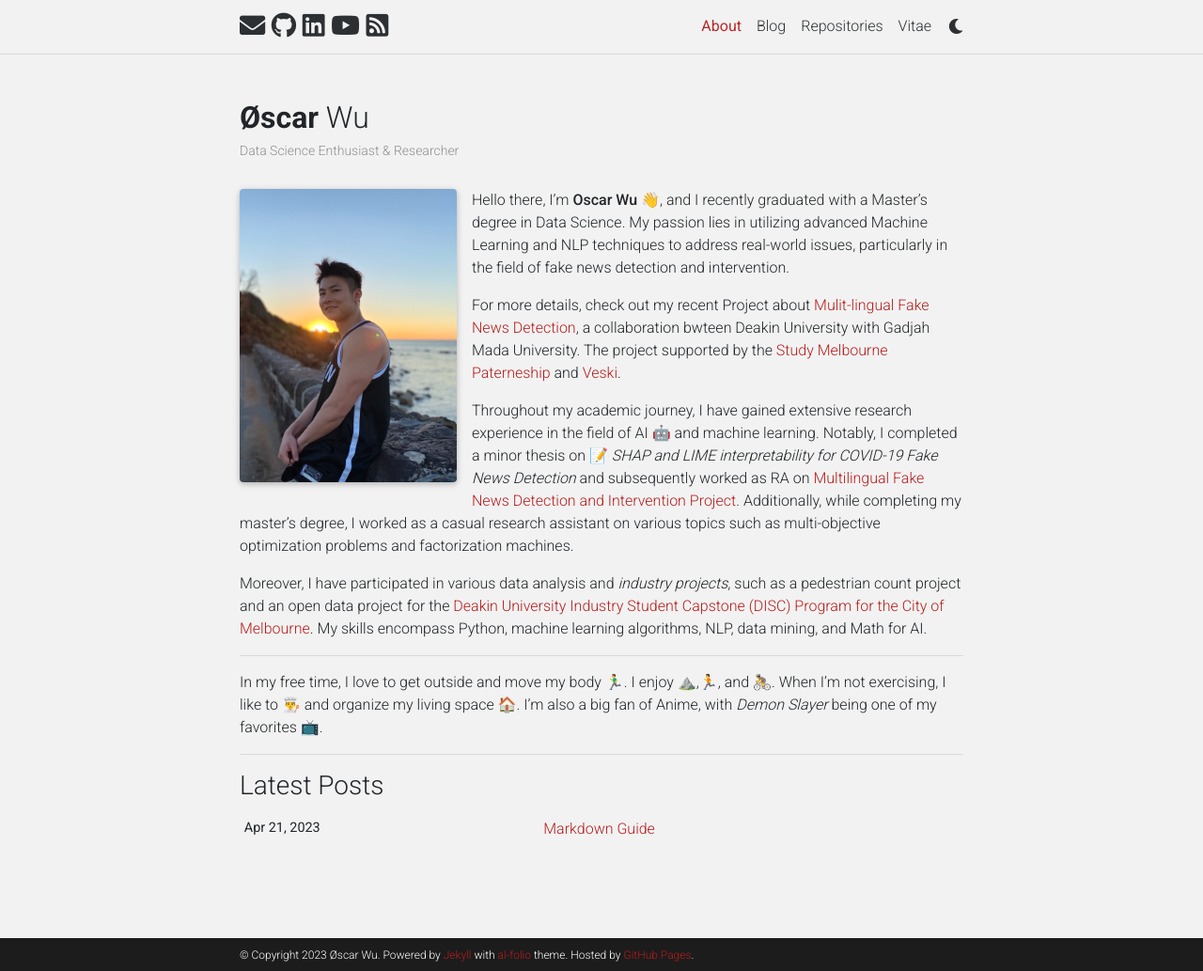
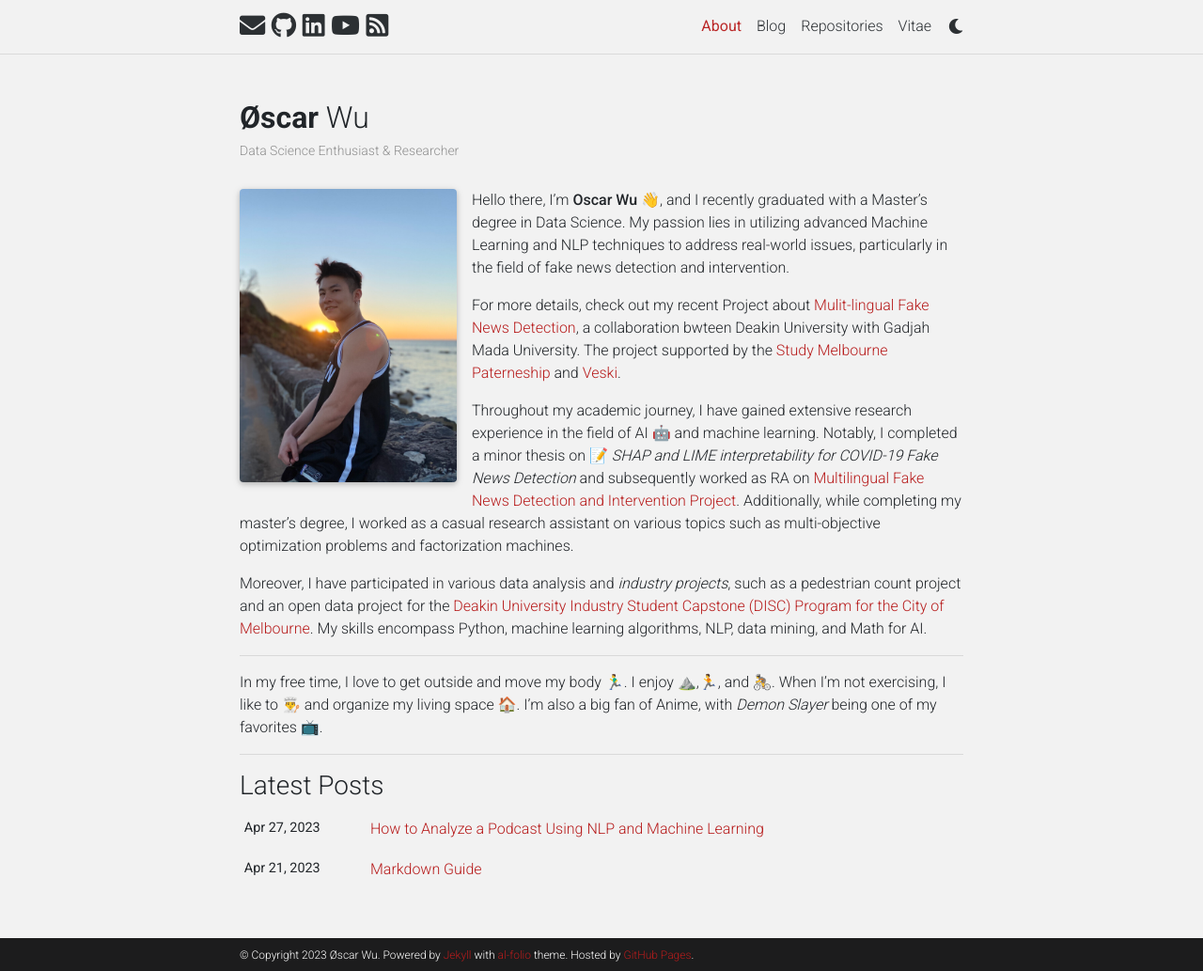
Before and after one commit to wuyoscar/wuyoscar.github.io, a Jekyll site: the page built from _pages/about.md, in a window 1280 px wide and 1033 px high. Shown: the whole window at 94% size. Built offline with Jekyll 4.4.1, drawn with Linux system fonts in a browser that asks for light colours; full-size pictures stand in for the smaller copies a plugin makes; emoji names are drawn with the system emoji font; comment, search, counter and statistics services are not loaded; a style sheet for code colours, icons or effects is not loaded; part of the change alters nothing that is shown.

Commit message:
updated blogs with nlp analysis

```diff
--- a/_pages/about.md
+++ b/_pages/about.md
@@ -1,7 +1,7 @@
 ---
 layout: about
+title: About
 permalink: /
-title: About
 description: Data Science Enthusiast & Researcher
 profile:
   align: left
--- /dev/null
+++ b/_posts/2023-04-27-PodcastTextAnalysis.md
@@ -0,0 +1,51 @@
+---
+layout: distill
+title: How to Analyze a Podcast Using NLP and Machine Learning
+description: This blog post is a guide on how to analyze a podcast using natural language processing (NLP) and machine learning techniques. It covers the entire process, including collecting podcast data, transcribing the audio to text, preprocessing the text data, analyzing the text data, and visualizing the results. The blog post aims to help readers gain insights into the topics discussed, the emotions expressed, and the overall content of the podcast.
+giscus_comments: true
+date: 2023-04-27
+tags:
+categories: NLP, Machine Learning,Podcasts
+
+
+authors:
+  - name: Oscar Wu
+    url: wuyoscar.github.io
+    affiliations:
+      name:
+
+
+toc:
+  - name: Introduction
+  - name: Collecting Podcast Data
+  - name: Transcribing Podcast Audio to Text
+  - name: Preprocessing the Text Data
+  - name: Analyzing the Text Data
+  - name: Visualizing the Results
+  - name: Conclusion
+
+
+---
+
+
+## Introduction
+Podcasts are a popular form of media, offering listeners the opportunity to learn, be entertained, and stay informed. However, analyzing a podcast can be a time-consuming and challenging task, especially if you have a lot of episodes to review. In this blog post, we'll explore how to use natural language processing (NLP) and machine learning to analyze a podcast. By applying these techniques, we can gain insights into the topics discussed, the emotions expressed, and the overall content of the podcast. We'll cover the entire process, from collecting the podcast data to visualizing the results. So, let's get started!
+
+
+## Collecting Podcast Data
+
+[Stochastic Volatility](https://www.stovol.club/) is a cross-cultural podcast initiated by three female media professionals.
+{% include figure.html path="assets/img/随机波动.png" class="img-fluid rounded z-depth-1" zoomable=true %}
+
+At Stochastic Volatility, we have selected three episodes with themes related to ``Feminism`` for analysis. These episodes cover a range of topics related to women, such as gender equality, feminism, and women's roles in society. By using NLP and machine learning techniques to analyze the text data of these episodes, we hope to gain deeper insights into the discussions and perspectives presented on these important topics.
+<div class="row mt-3">
+    <div class="col-sm mt-3 mt-md-0">
+        {% include figure.html path="assets/img/随机波动_96.png" class="img-fluid rounded z-depth-1" zoomable=true %}
+    </div>
+    <div class="col-sm mt-3 mt-md-0">
+        {% include figure.html path="assets/img/随机波动_94.png" class="img-fluid rounded z-depth-1" zoomable=true %}
+    </div>
+    <div class="col-sm mt-3 mt-md-0">
+        {% include figure.html path="assets/img/随机波动_85.png" class="img-fluid rounded z-depth-1" zoomable=true %}
+    </div>
+</div>
```
Also changed, not shown: assets/img/随机波动.png (added), assets/img/随机波动_85.png (added), assets/img/随机波动_94.png (added), assets/img/随机波动_96.png (added).
